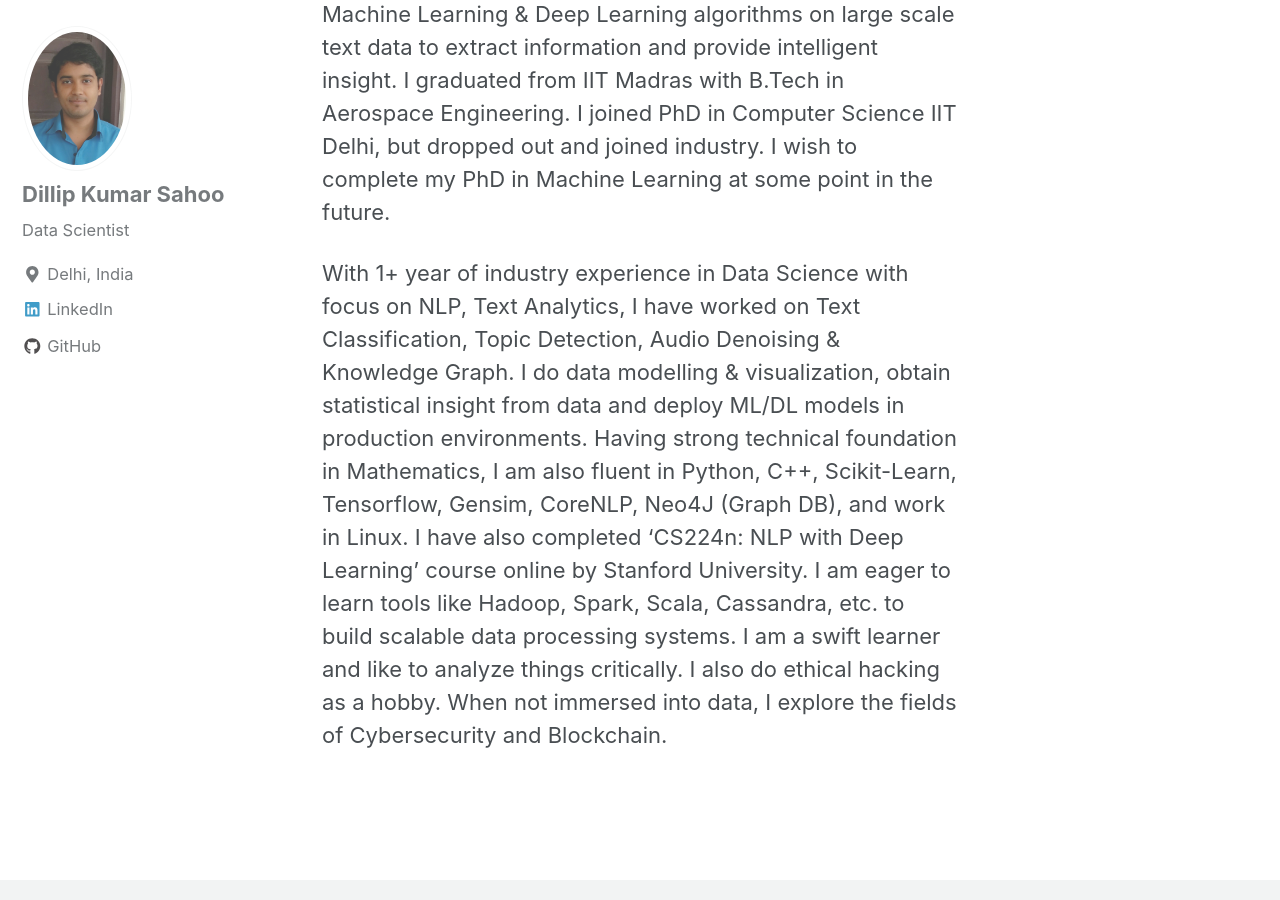
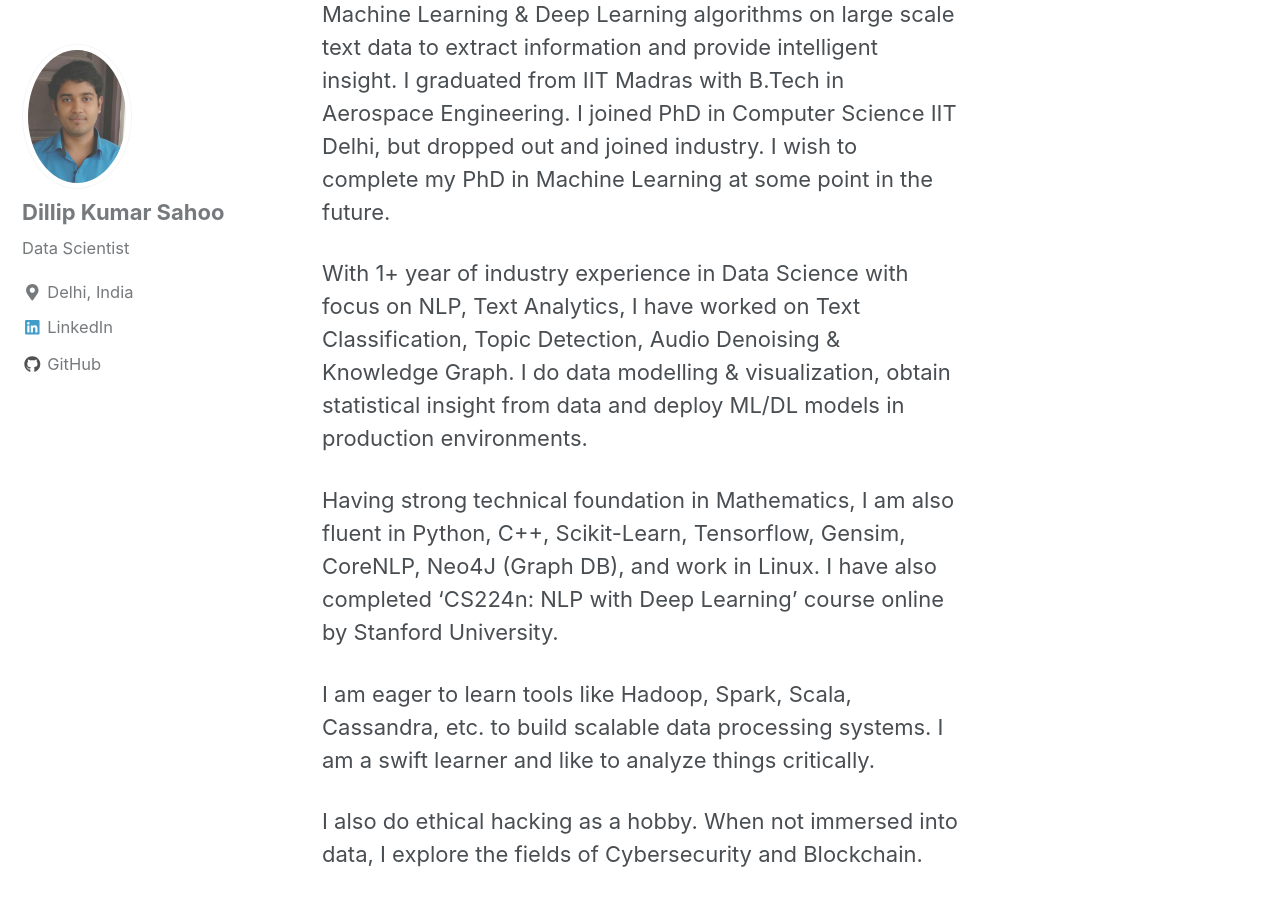
Before and after one commit to DillipKS/DillipKS, a Jekyll site: the page built from _pages/about.md, in a window 1280 px wide and 900 px high, scrolled down 1020 px. Built offline with Jekyll 4.4.1, drawn with Linux system fonts in a browser that asks for light colours; nearby versions of some CDN libraries; part of the change alters nothing that is shown; some of the changed text lies outside the part shown.

```diff
--- a/_pages/about.md
+++ b/_pages/about.md
@@ -8,6 +8,11 @@ header:
 I work in the field of Text Analytics and NLP, applying various Machine Learning & Deep Learning algorithms on large scale text data to extract information and provide intelligent insight. I graduated from IIT Madras with B.Tech in Aerospace Engineering. I joined PhD in Computer Science IIT Delhi, but dropped out and joined industry. I wish to complete my PhD in Machine Learning at some point in the future.
 
 With 1+ year of industry experience in Data Science with focus on NLP, Text Analytics, I have worked on Text Classification, Topic Detection, Audio Denoising & Knowledge Graph. I do data modelling & visualization, obtain statistical insight from data and deploy ML/DL models in production environments.
+
 Having strong technical foundation in Mathematics, I am also fluent in Python, C++, Scikit-Learn, Tensorflow, Gensim, CoreNLP, Neo4J (Graph DB), and work in Linux. I have also completed 'CS224n: NLP with Deep Learning' course online by Stanford University.
+
 I am eager to learn tools like Hadoop, Spark, Scala, Cassandra, etc. to build scalable data processing systems. I am a swift learner and like to analyze things critically.
+
 I also do ethical hacking as a hobby. When not immersed into data, I explore the fields of Cybersecurity and Blockchain.
+
+For more about myself, check out my CV: https://www.dropbox.com/s/tmcxfq21fst1vex/Dillip_CV.pdf?dl=0
```
